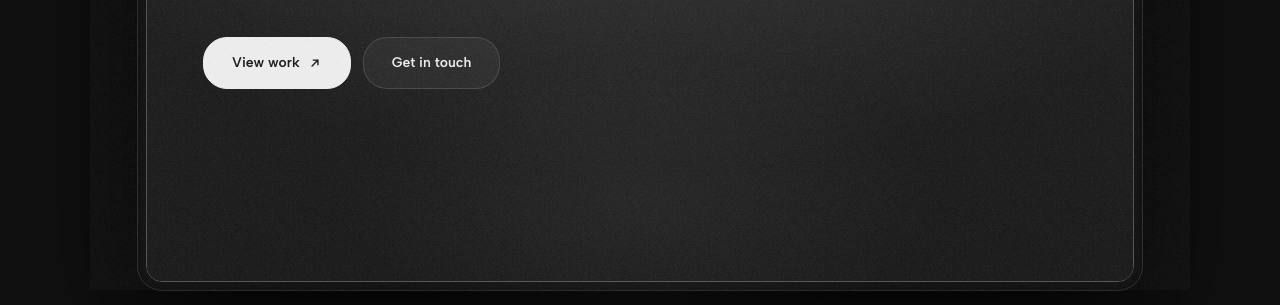
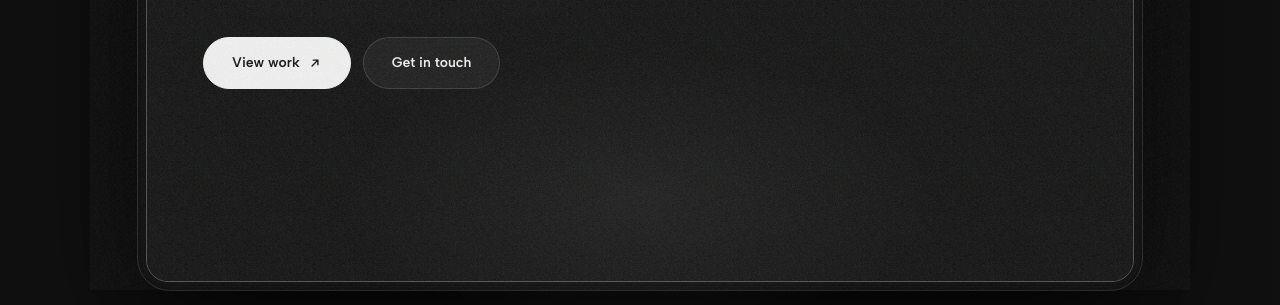
Before and after one commit to frteddz/frteddz.github.io, a website: page index.html in a window 1280 px wide. Shown: the part 495-800 px from the top of the page. Drawn offline with Linux system fonts and the light colour scheme; a web font is replaced by a local one.

Commit message:
Round corners site-wide, remove unused hero gray background
- Bump radius tokens: 24/16/12px -> 32/22/16px
- Rounder nav pill, nav links, indicator, buttons, folder tab/body
- Remove unused .hero-media-bg gray gradient from hero window

```diff
--- a/css/base.css
+++ b/css/base.css
@@ -48,9 +48,9 @@
   --text-caption: 12;
 
   /* ── radii ── */
-  --radius: 24px;
-  --radius-inner: 16px;
-  --radius-sm: 12px;
+  --radius: 32px;
+  --radius-inner: 22px;
+  --radius-sm: 16px;
   --radius-pill: 999px;
 
   /* ── shadows ── */
--- a/css/main.css
+++ b/css/main.css
@@ -78,7 +78,7 @@
   font-size: 14px;
   line-height: 1;
   padding: 12px 20px;
-  border-radius: 20px;
+  border-radius: 26px;
   position: relative;
   z-index: 1;
   color: var(--text-muted);
@@ -93,7 +93,7 @@
 .nav-indicator-pill {
   position: absolute;
   height: 32px;
-  border-radius: 16px;
+  border-radius: 22px;
   background: var(--glass-010);
   transition: left 0.5s var(--ease-io), width 0.5s var(--ease-io);
   pointer-events: none;
@@ -262,15 +262,6 @@
   padding: 80px 56px 192px;
   overflow: hidden;
   background: #101010b3;
-}
-
-.hero-media-bg {
-  position: absolute;
-  inset: 0;
-  z-index: 0;
-  background:
-    radial-gradient(ellipse 80% 60% at 50% 40%, #2a2a2a 0%, transparent 70%),
-    linear-gradient(180deg, #1a1a1a 0%, #141414 60%, #101010 100%);
 }
 
 .hero-text-content {
--- a/index.html
+++ b/index.html
@@ -84,7 +84,6 @@
                 <svg class="icon-windowbar-plus" width="16" height="16" viewBox="0 0 16 16" fill="none"><path d="M8 3V13M3 8H13" stroke="currentColor" stroke-width="1.5" stroke-linecap="round"/></svg>
               </div>
               <div class="window-content">
-                <div class="hero-media-bg"></div>
                 <div class="hero-text-content">
                   <div class="text-hero">
                     <span data-i18n="hero.tagline.pre">Simple, fast,</span><br />
```
